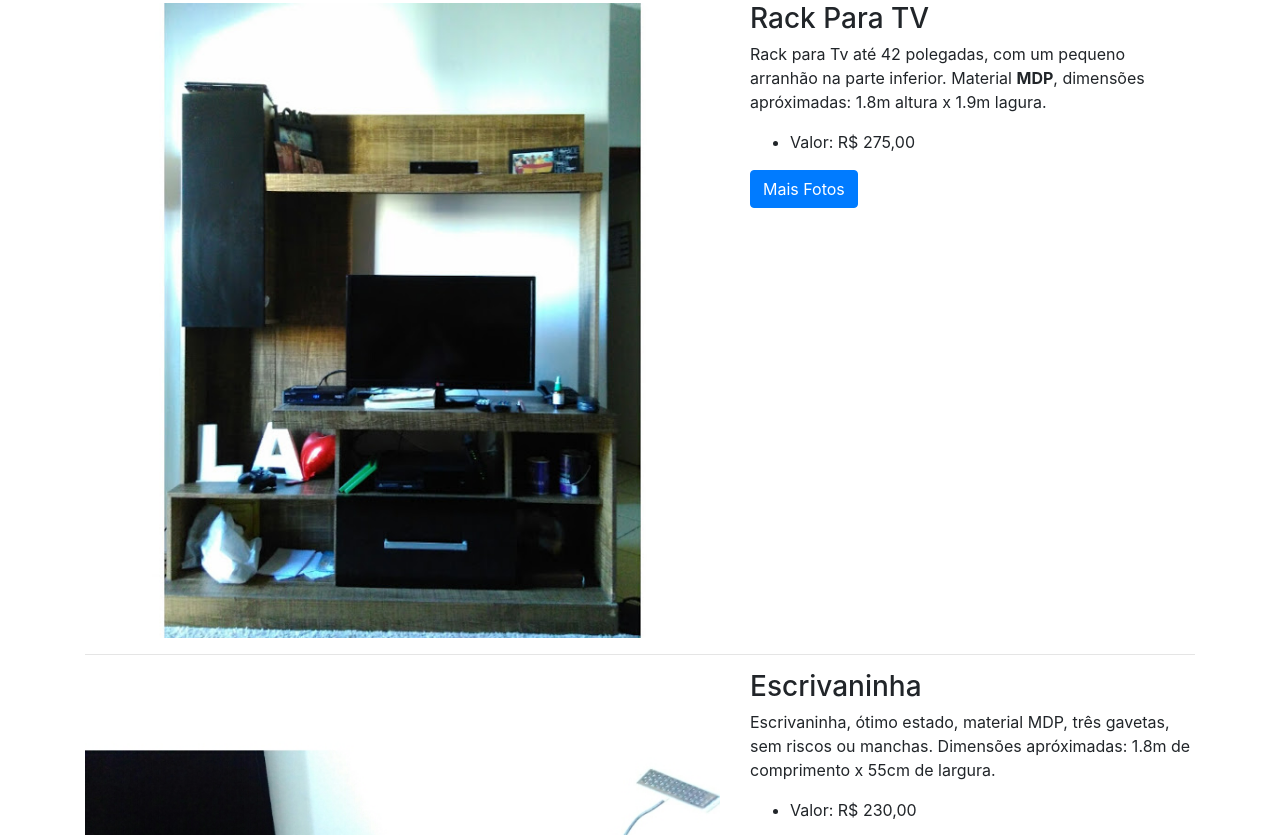
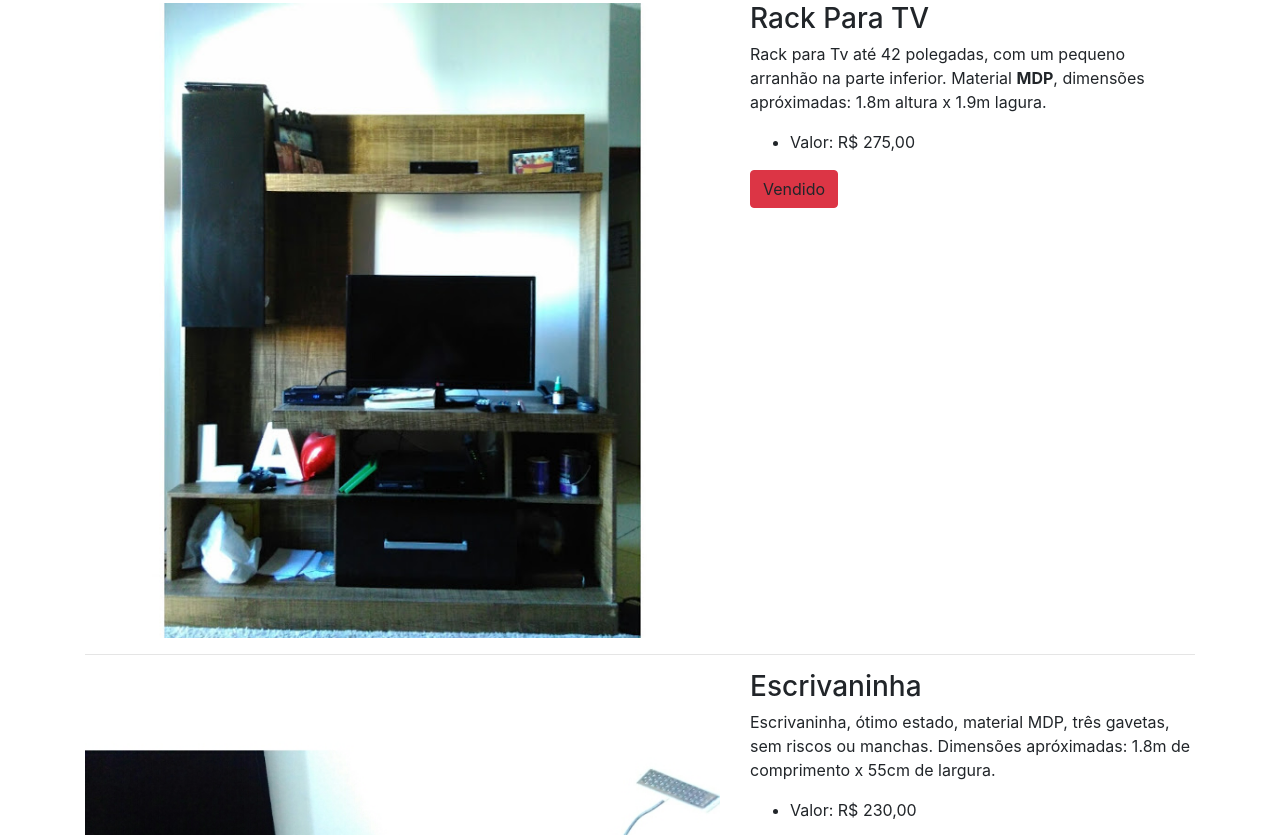
Before and after one commit to luucasAlbuq/adeuspoa, a website: page index.html in a window 1280 px wide. Shown: the part 977-1812 px from the top of the page. Drawn offline with Linux system fonts and the light colour scheme.

Commit message:
update produtos status

```diff
--- a/index.html
+++ b/index.html
@@ -100,7 +100,7 @@
             <ul>
               <li>Valor: R$ 275,00</li>
             </ul>
-            <a class="btn btn-primary" href="http://bit.ly/2vipVvt" target="_blank">Mais Fotos</a>
+            <a class="btn btn-danger">Vendido</a>
           </div>
         </div>
         <!-- /.row -->
@@ -163,7 +163,7 @@
                   <ul>
                     <li>Valor: R$ 169,00</li>
                   </ul>
-                  <!-- <a class="btn btn-primary" href="#" target="_blank">Mais Fotos</a> -->
+                  <a class="btn btn-danger">Vendido</a>
                 </div>
               </div>
               <!-- /.row -->
@@ -183,7 +183,7 @@
                     <ul>
                       <li>Valor: R$ 650,00</li>
                     </ul>
-                    <a class="btn btn-danger">Vendido!</a>
+                    <a class="btn btn-danger">Vendido</a>
                   </div>
                 </div>
                 <!-- /.row -->
```
